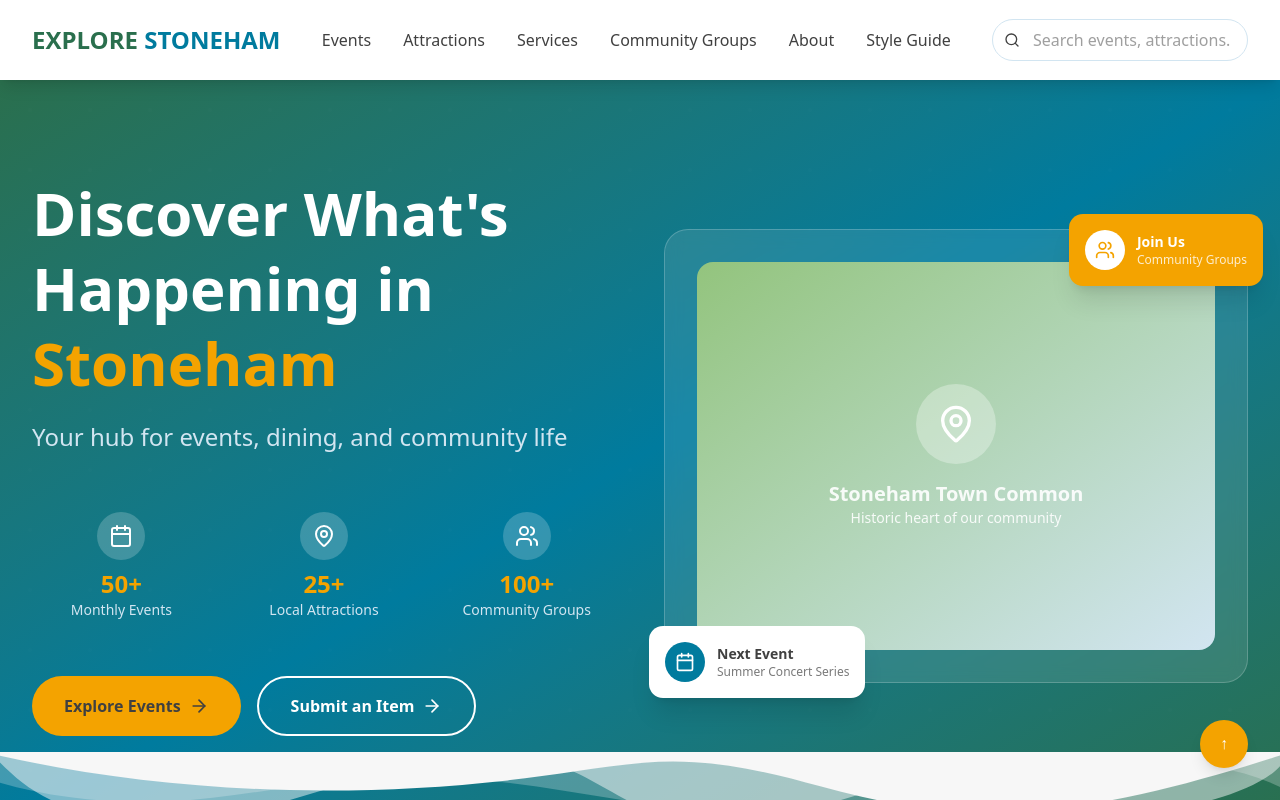
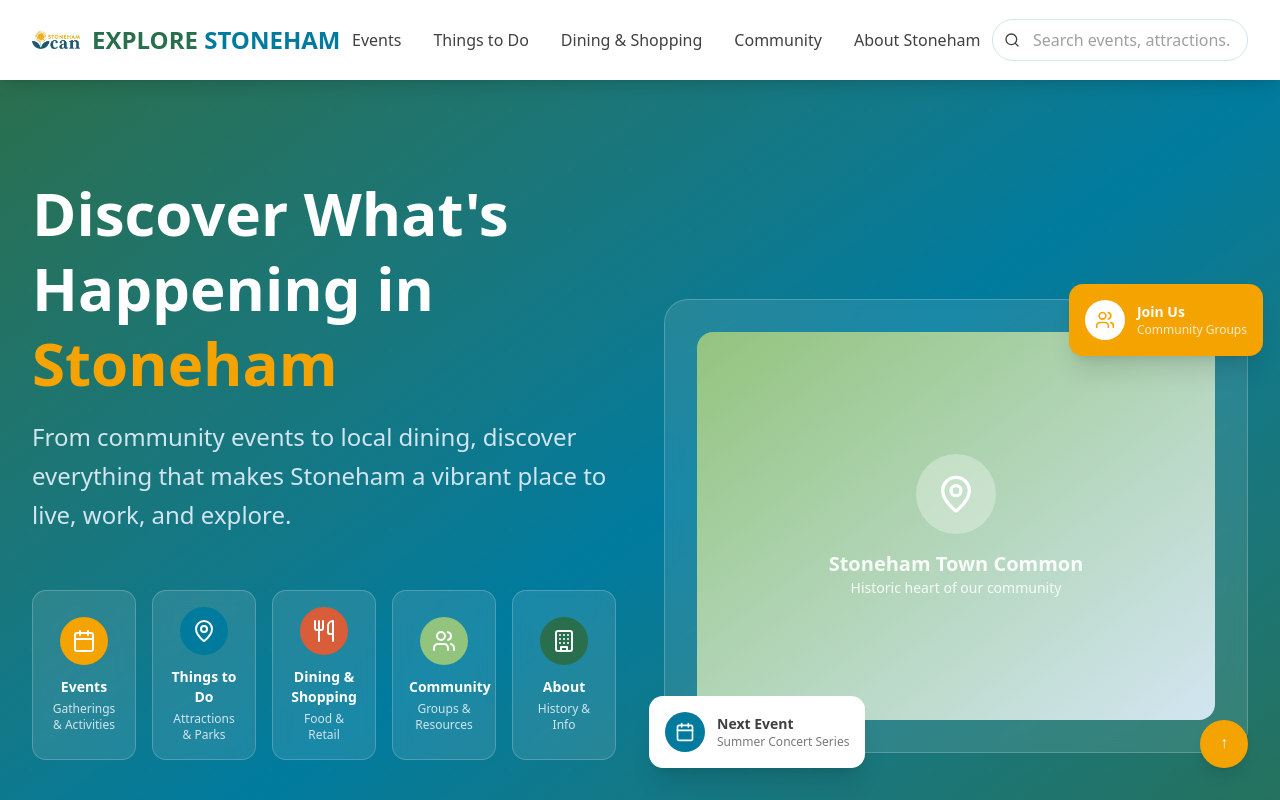
Before and after one commit to explorestoneham/explorestoneham, a React (Vite) app: page / in a window 1280 px wide. Shown: the top 800 px of the page. Built offline with nearby package versions, Linux system fonts and the light colour scheme; a web font is replaced by a local one.

Commit message:
hero section

```diff
--- a/src/components/generated/Header.tsx
+++ b/src/components/generated/Header.tsx
@@ -8,20 +8,17 @@ export const Header: React.FC = () => {
     label: 'Events',
     href: '#events'
   }, {
-    label: 'Attractions',
-    href: '#attractions'
+    label: 'Things to Do',
+    href: '#things-to-do'
   }, {
-    label: 'Services',
-    href: '#services'
+    label: 'Dining & Shopping',
+    href: '#dining-shopping'
   }, {
-    label: 'Community Groups',
-    href: '#groups'
+    label: 'Community',
+    href: '#community'
   }, {
-    label: 'About',
+    label: 'About Stoneham',
     href: '#about'
-  }, {
-    label: 'Style Guide',
-    href: '/style-guide'
   }] as any[];
   const handleSearch = (e: React.FormEvent) => {
     e.preventDefault();
@@ -32,11 +29,16 @@ export const Header: React.FC = () => {
       <div className="max-w-7xl mx-auto px-4 sm:px-6 lg:px-8">
         <div className="flex items-center justify-between h-16 lg:h-20">
           {/* Logo */}
-          <div className="flex items-center">
+          <div className="flex items-center space-x-3">
             <a href="/" onClick={(e) => {
                 e.preventDefault();
                 (window as any).handleNavigation?.('/');
-              }} className="hover:opacity-80 transition-opacity">
+              }} className="flex items-center space-x-3 hover:opacity-80 transition-opacity">
+              <img
+                src="/StonehamCAN.png"
+                alt="Stoneham CAN Logo"
+                className="w-10 h-10 lg:w-12 lg:h-12 object-contain"
+              />
               <h1 className="text-xl lg:text-2xl font-bold">
                 <span className="text-[#2A6F4D]">EXPLORE</span> <span className="text-[#007B9E]">STONEHAM</span>
               </h1>
--- a/src/components/generated/HeroSection.tsx
+++ b/src/components/generated/HeroSection.tsx
@@ -1,6 +1,6 @@
 import React from 'react';
 import { motion } from 'framer-motion';
-import { ArrowRight, Calendar, MapPin, Users } from 'lucide-react';
+import { ArrowRight, Calendar, MapPin, Users, Utensils, Building } from 'lucide-react';
 export const HeroSection: React.FC = () => {
   const handleSubmitItem = () => {
     // Navigate to submit form - would be implemented with routing
@@ -55,11 +55,11 @@ export const HeroSection: React.FC = () => {
               duration: 0.8,
               delay: 0.4
             }} className="text-xl lg:text-2xl text-[#D2E5F1] leading-relaxed">
-                Your hub for events, dining, and community life
+                From community events to local dining, discover everything that makes Stoneham a vibrant place to live, work, and explore.
               </motion.p>
             </div>
 
-            {/* Quick Stats */}
+            {/* Quick Access Categories */}
             <motion.div initial={{
             opacity: 0,
             y: 20
@@ -69,28 +69,46 @@ export const HeroSection: React.FC = () => {
           }} transition={{
             duration: 0.8,
             delay: 0.6
-          }} className="grid grid-cols-3 gap-6 py-6">
-              <div className="text-center">
-                <div className="flex items-center justify-center w-12 h-12 bg-white/20 rounded-full mb-2 mx-auto">
-                  <Calendar className="w-6 h-6" />
+          }} className="grid grid-cols-2 lg:grid-cols-5 gap-4 py-6">
+              <button className="group bg-white/10 backdrop-blur-sm border border-white/20 rounded-xl p-4 hover:bg-white/20 transition-all duration-300 text-center">
+                <div className="flex items-center justify-center w-12 h-12 bg-[#F4A300] rounded-full mb-3 mx-auto group-hover:scale-110 transition-transform duration-300">
+                  <Calendar className="w-6 h-6 text-white" />
                 </div>
-                <div className="text-2xl font-bold text-[#F4A300]">50+</div>
-                <div className="text-sm text-[#D2E5F1]">Monthly Events</div>
-              </div>
-              <div className="text-center">
-                <div className="flex items-center justify-center w-12 h-12 bg-white/20 rounded-full mb-2 mx-auto">
-                  <MapPin className="w-6 h-6" />
+                <div className="text-sm font-semibold text-white mb-1">Events</div>
+                <div className="text-xs text-[#D2E5F1]">Gatherings & Activities</div>
+              </button>
+
+              <button className="group bg-white/10 backdrop-blur-sm border border-white/20 rounded-xl p-4 hover:bg-white/20 transition-all duration-300 text-center">
+                <div className="flex items-center justify-center w-12 h-12 bg-[#007B9E] rounded-full mb-3 mx-auto group-hover:scale-110 transition-transform duration-300">
+                  <MapPin className="w-6 h-6 text-white" />
                 </div>
-                <div className="text-2xl font-bold text-[#F4A300]">25+</div>
-                <div className="text-sm text-[#D2E5F1]">Local Attractions</div>
-              </div>
-              <div className="text-center">
-                <div className="flex items-center justify-center w-12 h-12 bg-white/20 rounded-full mb-2 mx-auto">
-                  <Users className="w-6 h-6" />
+                <div className="text-sm font-semibold text-white mb-1">Things to Do</div>
+                <div className="text-xs text-[#D2E5F1]">Attractions & Parks</div>
+              </button>
+
+              <button className="group bg-white/10 backdrop-blur-sm border border-white/20 rounded-xl p-4 hover:bg-white/20 transition-all duration-300 text-center">
+                <div className="flex items-center justify-center w-12 h-12 bg-[#D95D39] rounded-full mb-3 mx-auto group-hover:scale-110 transition-transform duration-300">
+                  <Utensils className="w-6 h-6 text-white" />
                 </div>
-                <div className="text-2xl font-bold text-[#F4A300]">100+</div>
-                <div className="text-sm text-[#D2E5F1]">Community Groups</div>
-              </div>
+                <div className="text-sm font-semibold text-white mb-1">Dining & Shopping</div>
+                <div className="text-xs text-[#D2E5F1]">Food & Retail</div>
+              </button>
+
+              <button className="group bg-white/10 backdrop-blur-sm border border-white/20 rounded-xl p-4 hover:bg-white/20 transition-all duration-300 text-center">
+                <div className="flex items-center justify-center w-12 h-12 bg-[#93C47D] rounded-full mb-3 mx-auto group-hover:scale-110 transition-transform duration-300">
+                  <Users className="w-6 h-6 text-white" />
+                </div>
+                <div className="text-sm font-semibold text-white mb-1">Community</div>
+                <div className="text-xs text-[#D2E5F1]">Groups & Resources</div>
+              </button>
+
+              <button className="group bg-white/10 backdrop-blur-sm border border-white/20 rounded-xl p-4 hover:bg-white/20 transition-all duration-300 text-center col-span-2 lg:col-span-1">
+                <div className="flex items-center justify-center w-12 h-12 bg-[#2A6F4D] rounded-full mb-3 mx-auto group-hover:scale-110 transition-transform duration-300">
+                  <Building className="w-6 h-6 text-white" />
+                </div>
+                <div className="text-sm font-semibold text-white mb-1">About</div>
+                <div className="text-xs text-[#D2E5F1]">History & Info</div>
+              </button>
             </motion.div>
 
             {/* Call to Action Buttons */}
```
